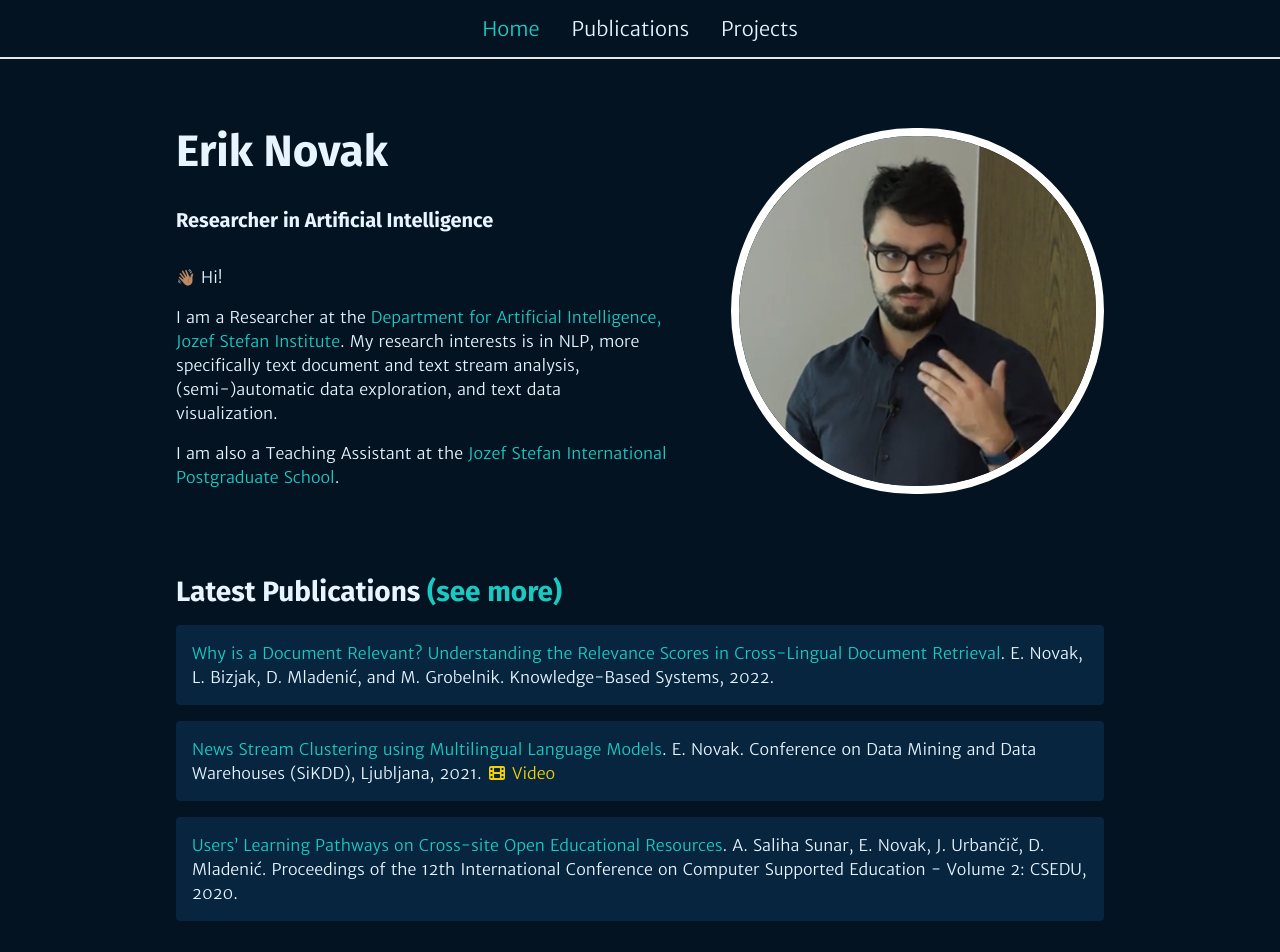
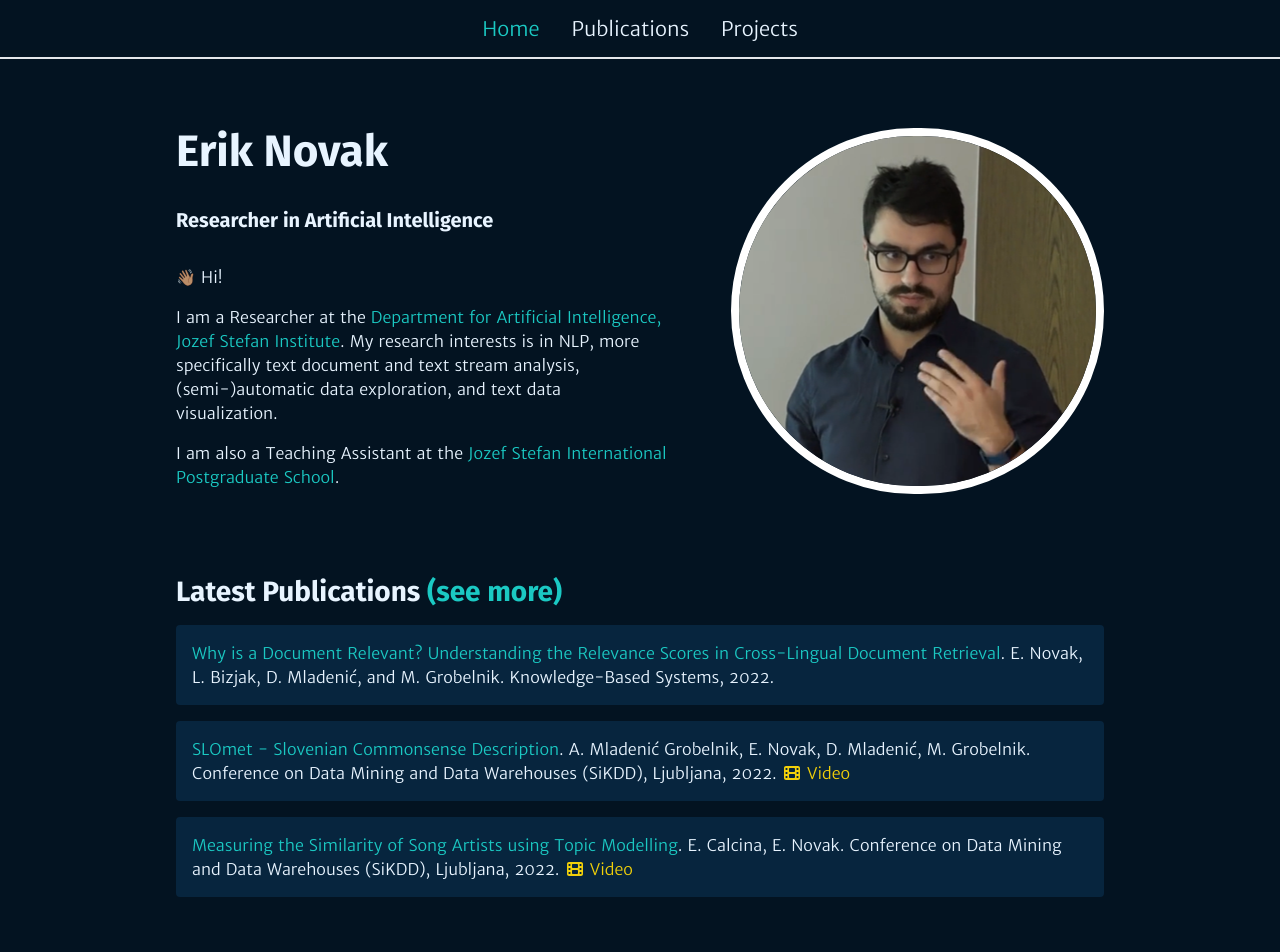
Before and after one commit to eriknovak/eriknovak.github.io, a Next.js app: page / in a window 1280 px wide. Shown: the top 952 px of the page. Built offline with nearby package versions, Linux system fonts and the light colour scheme.

Commit message:
:speech_balloon: Update conference paper list

```diff
--- a/assets/publications/conference_papers.ts
+++ b/assets/publications/conference_papers.ts
@@ -1,4 +1,31 @@
 const CONFERENCE_PAPERS = [
+  {
+    authors: "A. Mladenić Grobelnik, E. Novak, D. Mladenić, M. Grobelnik",
+    title: "SLOmet - Slovenian Commonsense Description",
+    url: "https://ailab.ijs.si/dunja/SiKDD2022/Papers/SiKDD2022_paper_5674.pdf",
+    reference: "Conference on Data Mining and Data Warehouses (SiKDD)",
+    location: "Ljubljana",
+    year: 2022,
+    presentation: "http://videolectures.net/sikdd2022_grobelnik_novak_mladenic/",
+  },
+  {
+    authors: "E. Calcina, E. Novak",
+    title: "Measuring the Similarity of Song Artists using Topic Modelling",
+    url: "https://ailab.ijs.si/dunja/SiKDD2022/Papers/SiKDD2022_paper_5269.pdf",
+    reference: "Conference on Data Mining and Data Warehouses (SiKDD)",
+    location: "Ljubljana",
+    year: 2022,
+    presentation: "http://videolectures.net/sikdd2022_calcina_novak/",
+  },
+  {
+    authors: "S. Korenič Tratnik, E. Novak",
+    title: "Automatically Generating Text from Film Material - A Comparison of Three Models",
+    url: "https://ailab.ijs.si/dunja/SiKDD2022/Papers/SiKDD2022_paper_4772.pdf",
+    reference: "Conference on Data Mining and Data Warehouses (SiKDD)",
+    location: "Ljubljana",
+    year: 2022,
+    presentation: "http://videolectures.net/sikdd2022_calcina_novak/",
+  },
   {
     authors: "E. Novak",
     title: "News Stream Clustering using Multilingual Language Models",
```
